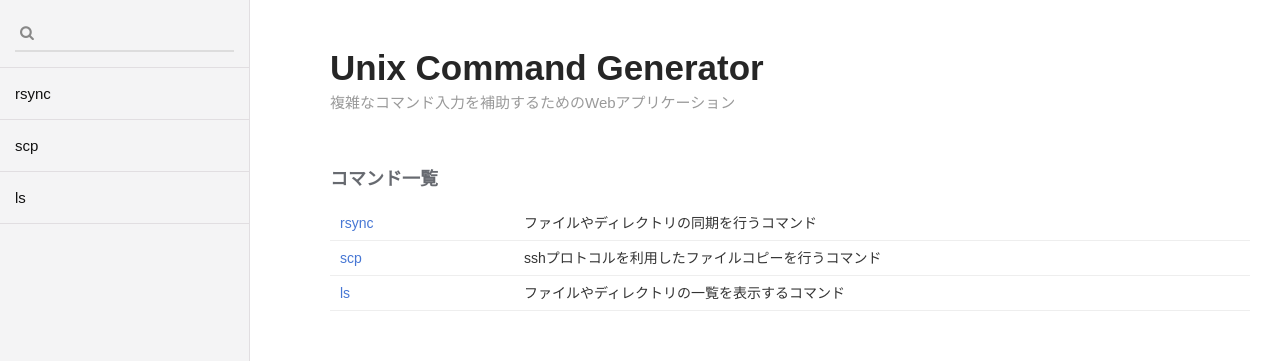
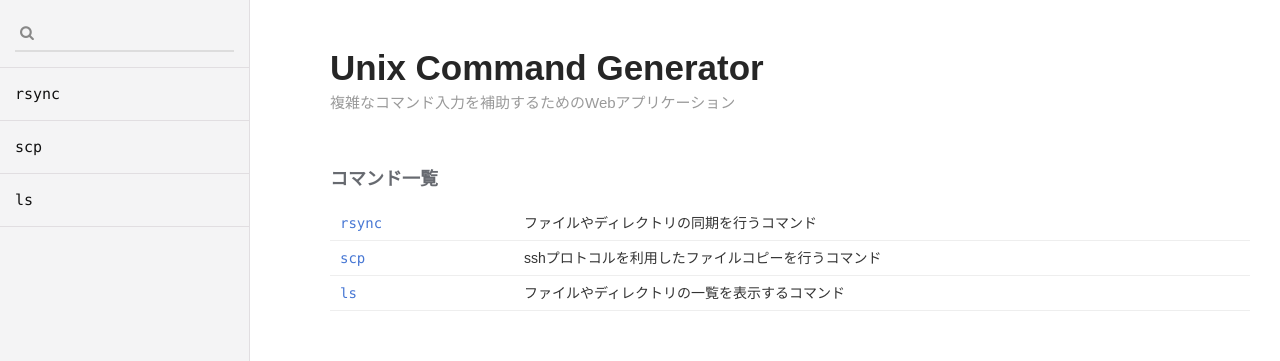
Before and after one commit to hogesuke/linux-command-generator, an Angular app: page /commands in a window 1280 px wide. Shown: the top 361 px of the page. Built offline with nearby package versions, Linux system fonts and the light colour scheme.

Commit message:
commandの表記はmonospaceに変更

```diff
--- a/src/app/commands/dashboard.component.html
+++ b/src/app/commands/dashboard.component.html
@@ -4,7 +4,7 @@
   <h3>コマンド一覧</h3>
   <table class="command-list">
     <tr *ngFor="let command of commands">
-      <td class="name" routerLink="/commands/{{ command.name }}">{{ command.name }}</td>
+      <td class="name monospaced" routerLink="/commands/{{ command.name }}">{{ command.name }}</td>
       <td class="description">{{ command.description }}</td>
     </tr>
   </table>
--- a/src/app/side-menu/side-menu.component.html
+++ b/src/app/side-menu/side-menu.component.html
@@ -8,7 +8,7 @@
   <ul>
     <a routerLink="/commands/{{ command.name }}" *ngFor="let command of filteredCommands">
       <li>
-        <span>{{ command.name }}</span>
+        <span class="monospaced">{{ command.name }}</span>
       </li>
     </a>
   </ul>
```
